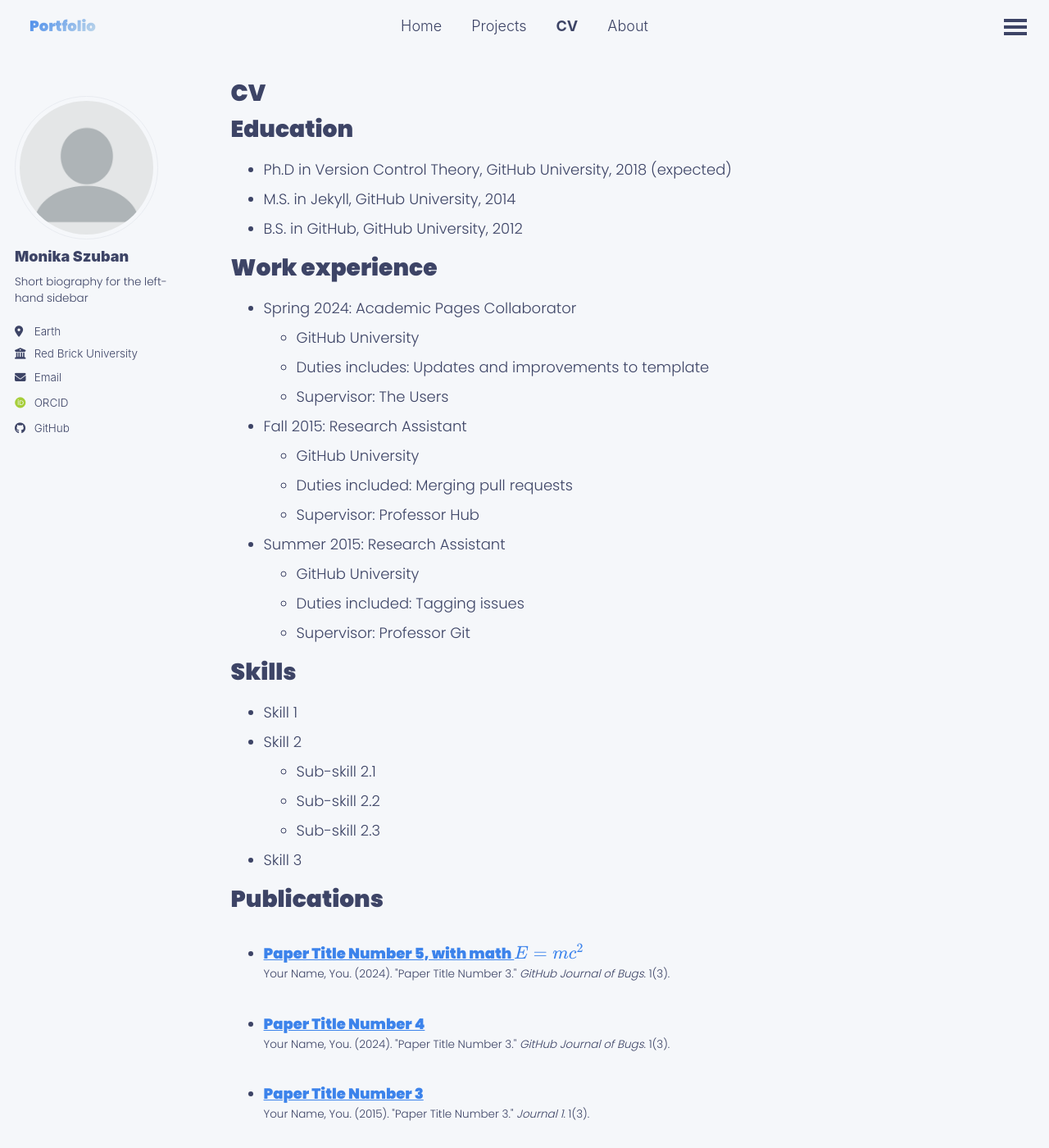
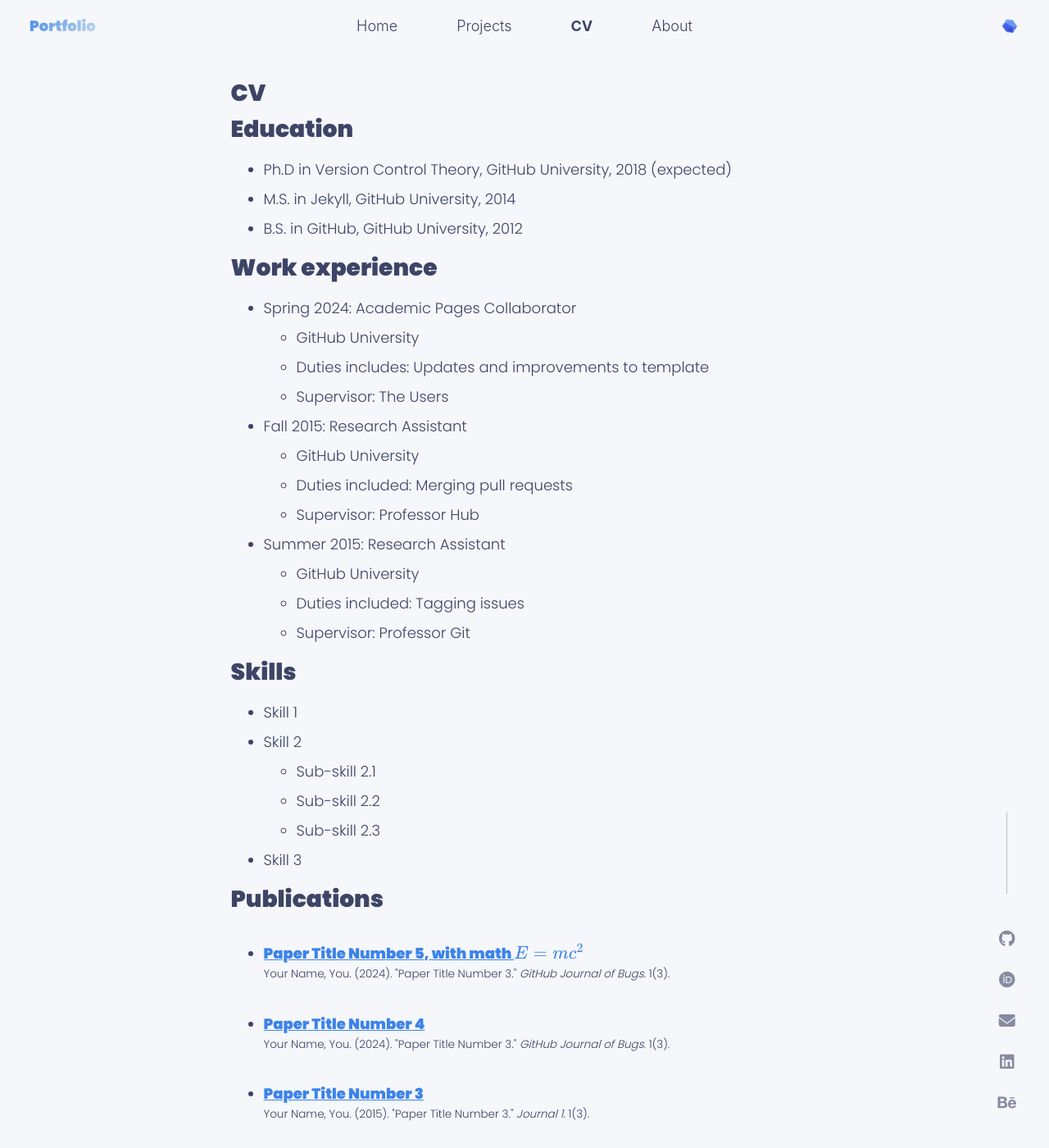
Before and after one commit to Mos6318/HackathonSecondTry, a Jekyll site: the page built from _pages/cv.md, in a window 1280 px wide and 1400 px high. Shown: the whole window at 82% size. Built offline with Jekyll 4.4.1, drawn with Linux system fonts in a browser that asks for light colours; some web fonts are replaced; a script bundle is joined from its source files by our own code; library files that are not in the unit come from our copies; some of the changed lines change nothing that is shown.

Commit message:
Update CV page layout: remove sidebar, add floating social interactions and consistent nav styles

```diff
--- a/_pages/cv.md
+++ b/_pages/cv.md
@@ -2,12 +2,31 @@
 layout: archive
 title: "CV"
 permalink: /cv/
-author_profile: true
+author_profile: false
 redirect_from:
   - /resume
 ---
 
 {% include base_path %}
+
+<div class="floating-social">
+  <div class="vertical-line"></div>
+  <a href="https://github.com/Mos6318" target="_blank" rel="noopener" title="GitHub">
+    <i class="fab fa-github"></i>
+  </a>
+  <a href="https://orcid.org/0009-0007-1678-2947" target="_blank" rel="noopener" title="ORCID">
+    <i class="fab fa-orcid"></i>
+  </a>
+  <a href="mailto:none@example.org" title="Email">
+    <i class="fas fa-envelope"></i>
+  </a>
+  <a href="https://linkedin.com/in/yourprofile" target="_blank" rel="noopener" title="LinkedIn">
+    <i class="fab fa-linkedin"></i>
+  </a>
+  <a href="https://behance.net/yourprofile" target="_blank" rel="noopener" title="Behance">
+    <i class="fab fa-behance"></i>
+  </a>
+</div>
 
 Education
 ======
@@ -62,3 +81,116 @@ Teaching
 Service and leadership
 ======
 * Currently signed in to 43 different slack teams
+
+<style>
+/* Floating Social Links */
+.floating-social {
+  position: fixed;
+  right: 40px;
+  bottom: 0;
+  display: flex;
+  flex-direction: column;
+  align-items: center;
+  gap: 20px;
+  z-index: 100;
+  padding-bottom: 40px;
+}
+
+.floating-social a {
+  color: var(--global-text-color);
+  font-size: 20px;
+  transition: all 0.3s ease;
+  opacity: 0.6;
+}
+
+.floating-social a:hover {
+  color: var(--global-link-color);
+  transform: translateY(-3px);
+  opacity: 1;
+}
+
+.floating-social .vertical-line {
+  width: 1px;
+  height: 100px;
+  background-color: var(--global-text-color);
+  opacity: 0.3;
+  margin-bottom: 20px;
+}
+
+/* Custom Navigation Layout */
+.greedy-nav .visible-links {
+  display: flex !important;
+  align-items: center;
+  width: 100%;
+}
+
+.greedy-nav .visible-links li {
+  display: inline-block !important;
+  vertical-align: middle;
+}
+
+.greedy-nav .visible-links li:first-child {
+  margin-right: auto;
+}
+
+.greedy-nav .visible-links li:not(:first-child):not(#theme-toggle) {
+  margin: 0 1rem;
+}
+
+.greedy-nav .visible-links #theme-toggle {
+  margin-left: auto;
+}
+
+/* Restore navigation bar padding */
+.masthead__inner-wrap {
+  padding: 0.5em 1em !important;
+}
+
+/* Hide burger menu button */
+.greedy-nav button {
+  display: none !important;
+}
+
+/* Ensure hidden-links don't interfere */
+.greedy-nav .hidden-links {
+  display: none !important;
+}
+
+/* Force all navigation items to stay visible */
+.greedy-nav .visible-links li[style*="display: none"] {
+  display: inline-block !important;
+}
+
+@media (max-width: 768px) {
+  .floating-social {
+    display: none;
+  }
+}
+</style>
+
+<script>
+// Disable greedy navigation behavior - keep all items visible
+document.addEventListener('DOMContentLoaded', function() {
+  // Remove any inline styles that hide navigation items
+  const navItems = document.querySelectorAll('.greedy-nav .visible-links li');
+  navItems.forEach(item => {
+    item.style.display = 'inline-block';
+  });
+
+  // Disable the greedy nav resize observer if it exists
+  if (window.ResizeObserver) {
+    const originalResizeObserver = window.ResizeObserver;
+    window.ResizeObserver = function(callback) {
+      return new originalResizeObserver(function(entries, observer) {
+        // Don't call the callback for greedy-nav elements
+        const filteredEntries = entries.filter(entry => {
+          return !entry.target.classList.contains('greedy-nav');
+        });
+        if (filteredEntries.length > 0) {
+          callback(filteredEntries, observer);
+        }
+      });
+    };
+  }
+});
+</script>
```
